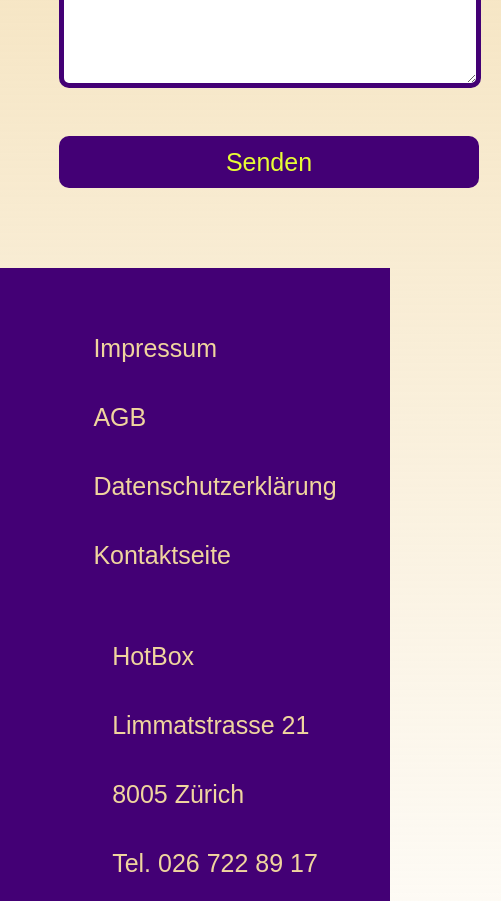
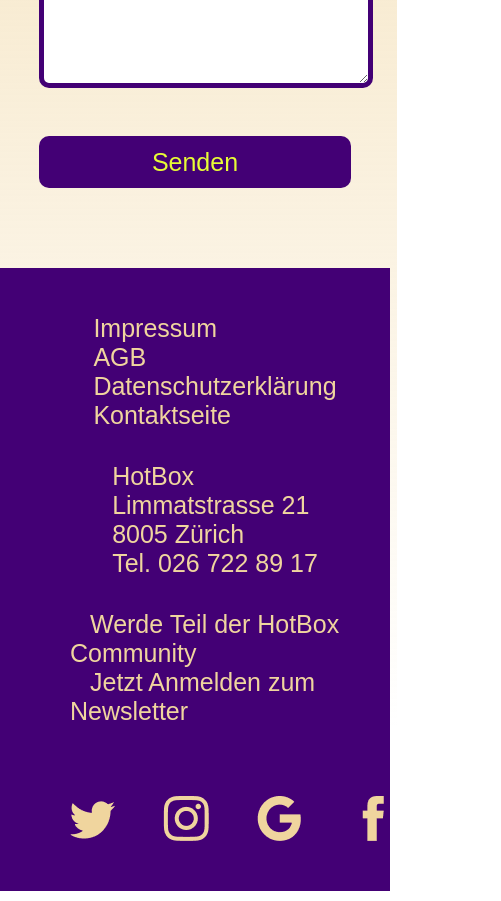
Before and after one commit to philippfhgr/HotBox, a plain HTML site: page kontakt.html in a window 390 px wide. Shown: the part 1720-2621 px from the top of the page, 501 px wide, since content can reach past the window. Drawn offline with Linux system fonts and the light colour scheme.

Commit message:
99%
Responsivity überarbeitet
Code check und überarbeitet

```diff
--- a/css/kontakt.css
+++ b/css/kontakt.css
@@ -69,6 +69,8 @@ input[type="submit"]:hover {
     font-style: normal;
     font-weight: 300;
     line-height: 30px;
+    grid-row: 3 / auto;
+    grid-column: 3 / auto;
 }
 
 .bestellungen {
@@ -181,18 +183,11 @@ input[type="submit"]:hover {
     margin-right: 20%;
 }
 
-.kontaktformular {
-    grid-row: 3 / auto;
-    grid-column: 3 / auto;
-}
-
-
 @media screen and (max-width: 956px) {
     .kontakt {
         display: flex;
         flex-direction: column;
         align-items: center;
-        justify-content: center; /* Zentriere horizontal */
     }
 
     .frage,
@@ -232,6 +227,10 @@ input[type="submit"]:hover {
 
     .kontaktformular {
         order: 5;
-        align-self: center;      /* Zentriere vertikal */
+    }
+
+    input[type="text"],input[type="email"],textarea, input[type="submit"] {
+        max-width: 100%;
+        margin-left: 0px;
     }
 }
--- a/css/style.css
+++ b/css/style.css
@@ -88,7 +88,6 @@ footer {
     flex-direction: row;
     flex-wrap: wrap;
     justify-content: space-evenly;
-
 }
 
 footer a {
@@ -100,6 +99,7 @@ footer a {
     flex-direction: column;
     flex-wrap: wrap;
     grid-column: 1;
+    list-style-type: none;
 }
 
 .mitte {
@@ -107,6 +107,7 @@ footer a {
     flex-direction: column;
     flex-wrap: wrap;
     grid-column: 2;
+    list-style-type: none;
 }
 
 .rechts {
@@ -115,6 +116,7 @@ footer a {
     flex-wrap: wrap;
     align-items: center;
     grid-column: 3;
+    list-style-type: none;
 }
 
 .rechts img {
@@ -198,6 +200,9 @@ p {
     display: flex;
     align-items: center;
     justify-content: center;
+    grid-row: 3 / 4;
+    grid-column: 2 / auto;
+    margin-top: 20%;
 }
 
 .funktion:hover,
@@ -284,12 +289,6 @@ p {
     grid-column: span 2 / auto;
 }
 
-.funktion {
-    grid-row: 3 / 4;
-    grid-column: 2 / auto;
-    margin-top: 20%;
-}
-
 .vorteile {
     grid-row: 4 / 5;
     grid-column: 2 / auto;
@@ -326,17 +325,12 @@ p {
     .medien,
     .home {
         width: 100%;
-        margin-top:30px;
+        margin-top: 30px;
         margin-left: 0px;
         margin-right: 0px;
         display: flex;
         flex-direction: column;
         align-items: center;
-    }
-
-    .quaderTitel,
-    .vorteile h3 {
-        text-align: left;
     }
 
     .quader1 {
@@ -386,6 +380,8 @@ p {
 
     .funktion {
         order: 4;
+        max-width: 400px;
+        margin-top: 60px;
     }
 
     .imgEssen {
--- a/css/ueber_uns.css
+++ b/css/ueber_uns.css
@@ -184,7 +184,6 @@ grid-column: span 3 / auto;
         background: var(--Violet, #430075);
         display: grid;
         align-items: center;
-        justify-items: center;
         order: 4;
     }
 
--- a/kontakt.html
+++ b/kontakt.html
@@ -51,7 +51,7 @@
                 </p>
             </div>
             <div class="kontaktformular">
-                <form action="" method="POST">
+                <form action="#" method="POST">
                     <input type="text" id="betreff" name="betreff" placeholder="Betreff" required>
                     <input type="email" id="email" name="email" placeholder="max.mustermann@mail.ch" required>
                     <textarea id="message" name="message" placeholder="Deine Nachricht an uns..." required></textarea>
@@ -63,21 +63,21 @@
 
     <footer>
         <ul class="links">
-            <a href="impressum.html">Impressum</a>
-            <a>AGB</a>
-            <a>Datenschutzerklärung</a>
-            <a href="kontakt.html">Kontaktseite</a>
+            <li><a href="impressum.html">Impressum</a></li>
+            <li><a>AGB</a></li>
+            <li><a>Datenschutzerklärung</a></li>
+            <li><a href="kontakt.html">Kontaktseite</a></li>
         </ul>
         <ul class="mitte">
-            <a>HotBox</a>
-            <a>Limmatstrasse 21</a>
-            <a>8005 Zürich</a>
-            <a>Tel. 026 722 89 17</a>
+            <li><a>HotBox</a></li>
+            <li><a>Limmatstrasse 21</a></li>
+            <li><a>8005 Zürich</a></li>
+            <li><a>Tel. 026 722 89 17</a></li>
         </ul>
         <ul class="rechts">
-            <a>Werde Teil der HotBox Community</a>
-            <a href="kontakt.html">Jetzt Anmelden zum Newsletter</a>
-            <img src="img/Social Icon.png" alt="Social Media">
+            <li><a>Werde Teil der HotBox Community</a></li>
+            <li><a href="kontakt.html">Jetzt Anmelden zum Newsletter</a></li>
+            <li><img src="img/SocialIcon.png" alt="Social Media"></li>
         </ul>
     </footer>
 </body>
```
Also changed, not shown: angebotsseite.html (+11 -11 lines), css/angebotseite.css (+7 -5 lines), impressum.html (+12 -11 lines), index.html (+13 -15 lines), ueber_uns.html (+12 -12 lines), css/impressum.css (line endings or trailing spaces), img/SocialIcon.png (renamed from img/Social Icon.png), 1 other file.
